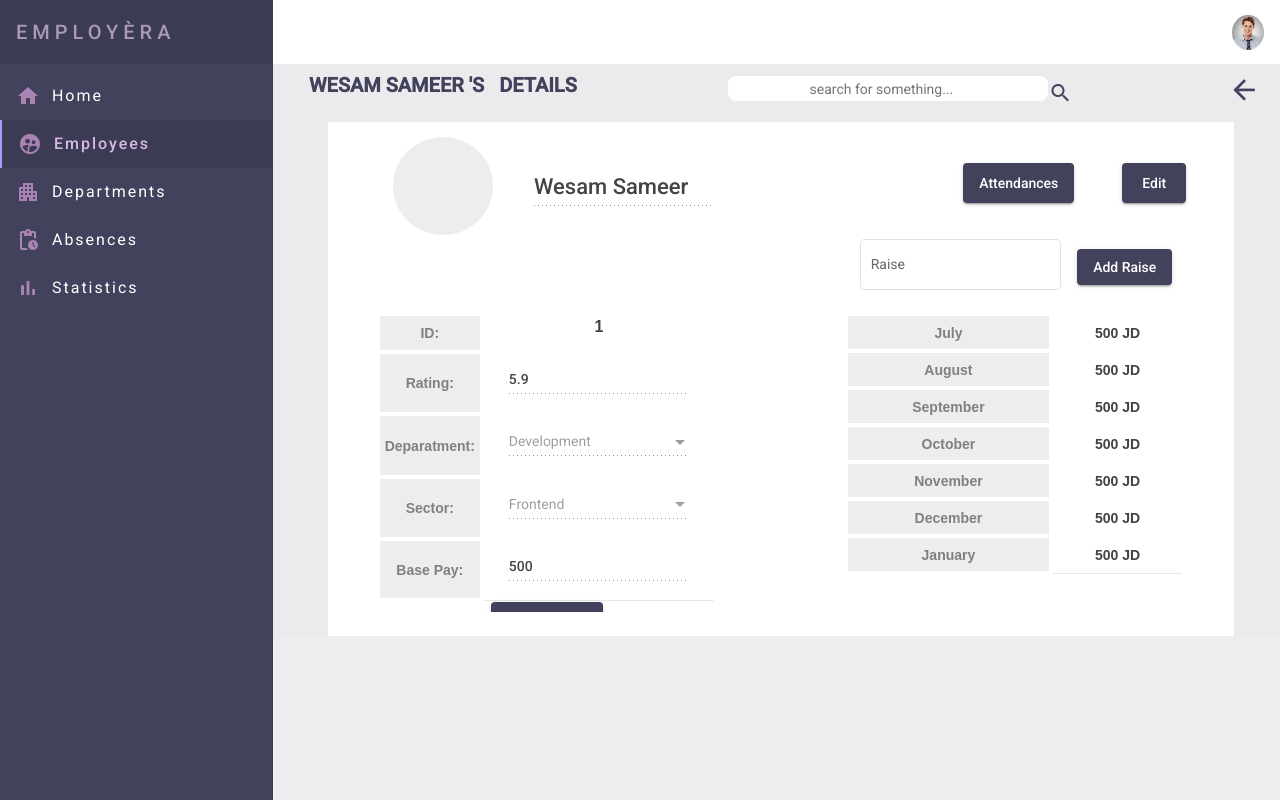
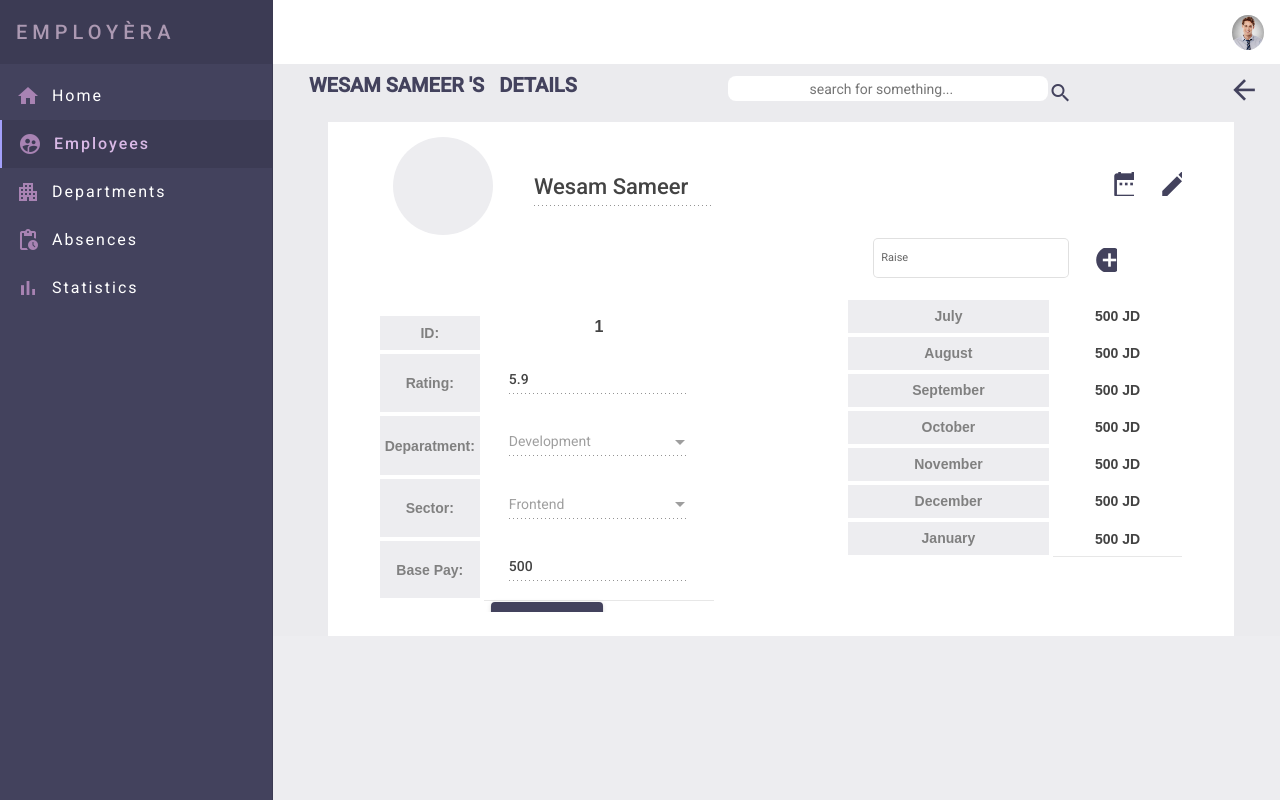
Before and after one commit to TameemHabash/Mini-HRMS, an Angular app: page /HR/employees/1 in a window 1280 px wide. Built offline with nearby package versions, Linux system fonts and the light colour scheme.

Commit message:
fixed styles in employee-details-page

```diff
--- a/src/app/in-app/employees-page/employee-details-page/employee-details-page.component.css
+++ b/src/app/in-app/employees-page/employee-details-page/employee-details-page.component.css
@@ -25,11 +25,28 @@
 
 .emp-name input {
   font-size: 22px;
-  width: auto;
 }
 
 .edit-btn {
-  height: 40px;
+  height: 2rem;
+  width: 2rem;
+}
+
+.edit-btn mat-icon {
+  font-size: 2rem;
+}
+
+.attendances-btn {
+  height: 2rem;
+  width: 2rem;
+}
+
+.attendances-btn mat-icon {
+  font-size: 2rem;
+}
+
+.mat-raised-button {
+  min-width: 0 !important;
 }
 
 
@@ -101,6 +118,16 @@
   margin: 0 100px
 }
 
+.add-raise-btn {}
+
+.add-raise-btn mat-icon {
+  font-size: 2rem;
+}
+
+.add-raise-container {
+  font-size: 11px;
+}
+
 .update-btn {
   width: 7rem;
 }
--- a/src/app/in-app/employees-page/employee-details-page/employee-details-page.component.html
+++ b/src/app/in-app/employees-page/employee-details-page/employee-details-page.component.html
@@ -21,10 +21,14 @@
       </div>
     </div>
     <div class="d-flex flex-row-reverse col-6 align-items-center">
-      <button mat-raised-button class="app-bg-main edit-btn  mr-5 mt-2 text-white" type="button"
-        (click)="onEditEmployee()">Edit</button>
-      <button mat-raised-button class="app-bg-main edit-btn  mr-5 mt-2 text-white" type="button"
-        (click)="onViewAttendances()">Attendances</button>
+      <button mat-icon-button class="edit-btn  mr-5" type="button" matTooltip="Enable Edit" matTooltipShowDelay="200"
+        (click)="onEditEmployee()">
+        <mat-icon class="app-main-color">edit</mat-icon>
+      </button>
+      <button mat-icon-button class="attendances-btn  mr-3" type="button" (click)="onViewAttendances()"
+        matTooltip="Show Attendances" matTooltipShowDelay="200">
+        <mat-icon class=" app-main-color">date_range</mat-icon>
+      </button>
     </div>
 
   </div>
@@ -232,12 +236,15 @@
     <!-- beginning of the salary log section  -->
     <div class="mx-0 col-lg-6 col-md-6 col-sm-12 salary-log-container">
       <div class="salary-log d-flex justify-content-center flex-column mx-5">
-        <div class="">
+        <div class="add-raise-container mr-5" align="center">
           <mat-form-field appearance="outline" class="mx-3">
             <mat-label>Raise</mat-label>
             <input matInput type="number" min="5" max="100" step="5" name="add-raise">
           </mat-form-field>
-          <button mat-raised-button class="app-bg-main text-white" type="button" (click)="addRaise()">Add Raise</button>
+          <button mat-icon-button class="add-raise-btn" type="button" (click)="addRaise()" matTooltip="Add Raise"
+            matTooltipShowDelay="200">
+            <mat-icon class="app-main-color">add_circle</mat-icon>
+          </button>
         </div>
         <table class="main-color month-sal">
           <tr>
--- a/src/styles.css
+++ b/src/styles.css
@@ -216,3 +216,8 @@ body {
 .hover-shadow:hover {
   box-shadow: 0 0.5rem 1rem rgba(0, 0, 0, 0.15) !important;
 }
+
+button:focus {
+  outline: 0px !important;
+  outline: none !important;
+}
```
